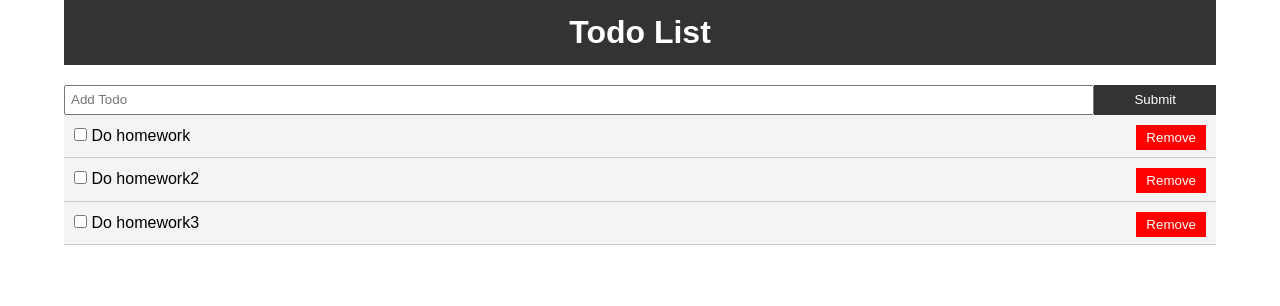
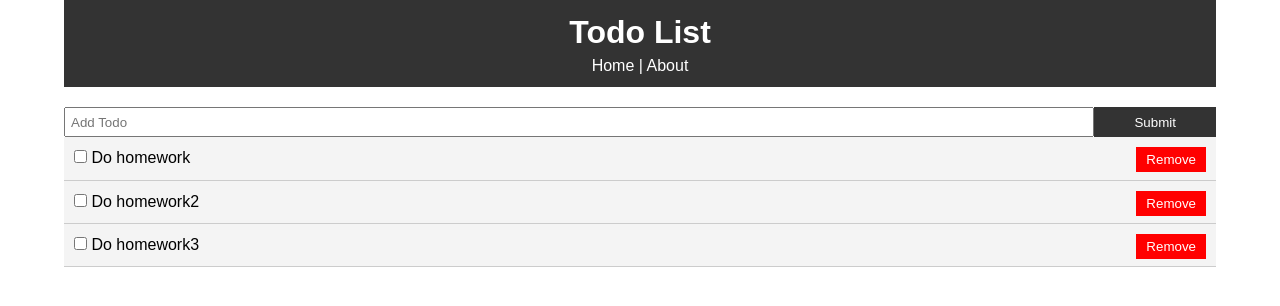
Before and after one commit to Kemosabe2911/TodoReactjs, a React (Create React App) app in the folder myapp/: page / in a window 1280 px wide. Shown: the top 306 px of the page. Built offline with nearby package versions, Linux system fonts and the light colour scheme.

Commit message:
Add links in headet

```diff
--- a/myapp/src/components/layout/Header.js
+++ b/myapp/src/components/layout/Header.js
@@ -1,9 +1,11 @@
-import React from 'react'
+import React from 'react';
+import { Link } from 'react-router-dom';
 
 export default function Header() {
     return (
         <header style={headerStyle}>
             <h1>Todo List</h1>
+            <Link style={LinkStyle} to="/">Home</Link>{' '} | {' '} <Link style={LinkStyle} to="/about">About</Link>
         </header>
     )
 }
@@ -14,3 +16,7 @@
     textAlign: "center",
     padding: "10px"
 }
+
+const LinkStyle ={
+    color: "#ffffff"
+}
```
